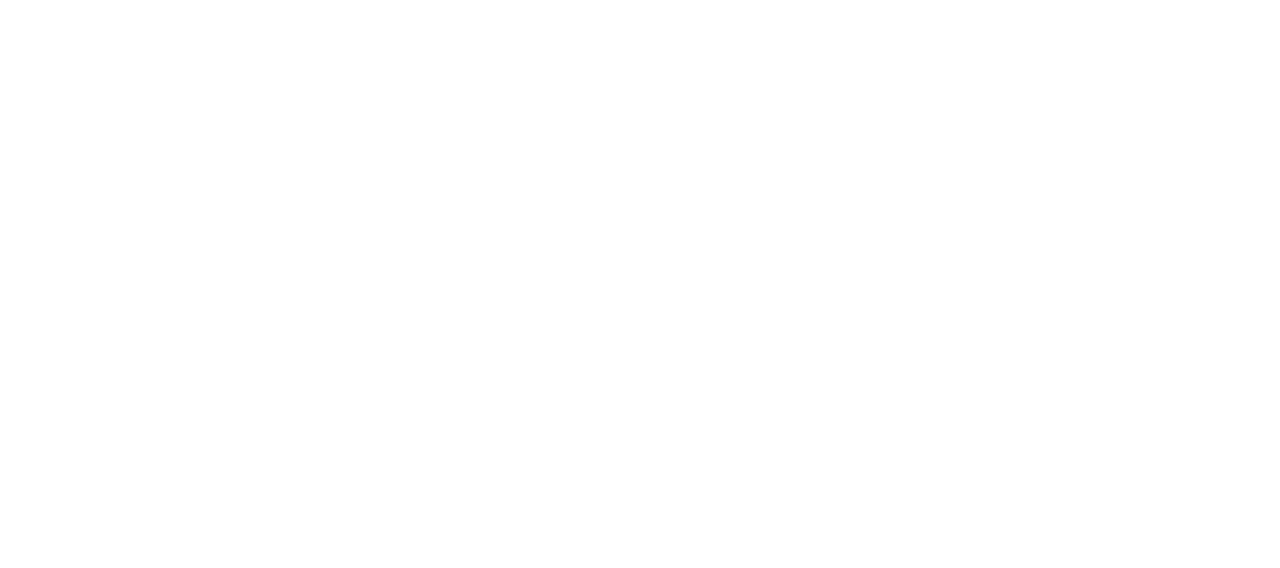
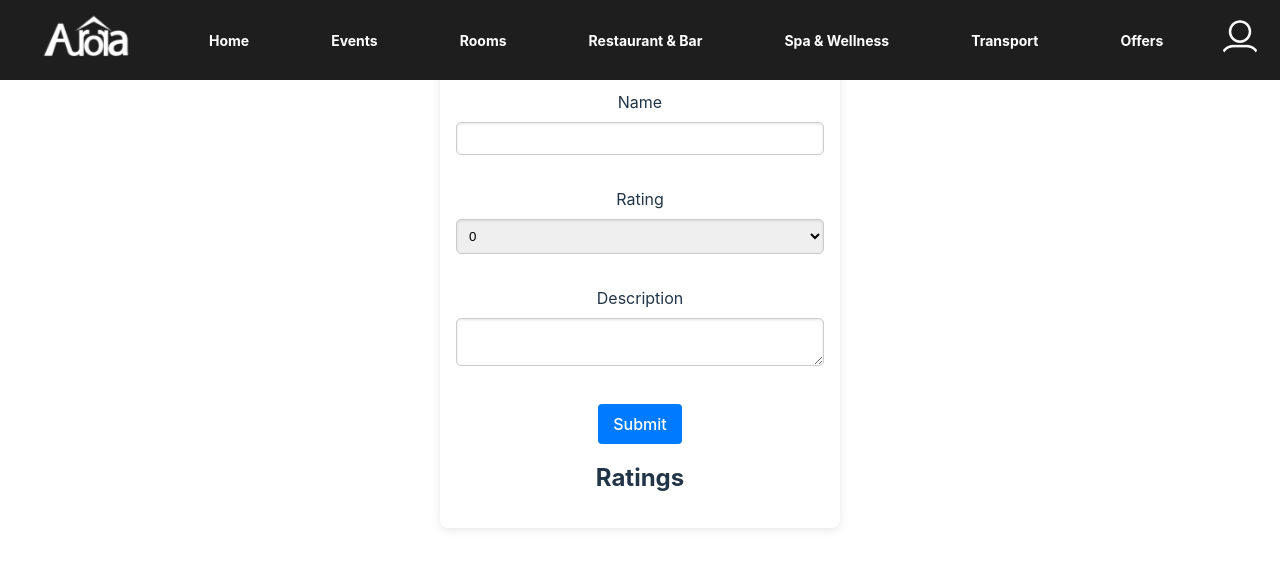
Before and after one commit to kaweesha-nethmina/Aurora, a React (Vite) app in the folder rms-client/: page /Feedbackrating in a window 1280 px wide. Before the commit this address had no page. Shown: the top 568 px of the page. Built offline with nearby package versions, Linux system fonts and the light colour scheme.

Commit message:
add rousts for guest

```diff
--- a/rms-client/package.json
+++ b/rms-client/package.json
@@ -16,7 +16,8 @@
     "react": "^18.3.1",
     "react-calendar": "^5.0.0",
     "react-dom": "^18.3.1",
-    "react-router-dom": "^6.26.1"
+    "react-router-dom": "^6.26.1",
+    "recharts": "^2.12.7"
   },
   "devDependencies": {
     "@eslint/js": "^9.9.0",
--- a/rms-client/src/App.tsx
+++ b/rms-client/src/App.tsx
@@ -61,6 +61,14 @@ import TManagerDashboard from './modules/transportation/components/ADMIN/TManage
 import TManagerHeader from './modules/transportation/components/ADMIN/TManagerHeader';
 import AddDriverForm from './modules/transportation/components/ADMIN/AddDriverForm';
 import RoomManagerDashboard from './modules/reservations/components/RoomManager/RoomMDashboard';
+import GuestProfileLoginPage from './modules/guests/components/GuestProfileLoginPage';
+import AccountDetailsTable from './modules/guests/components/AccountDetailsTable';
+import AdminView from './modules/guests/components/AdminView/AdminView';
+import FeedbackRatingPage from './modules/guests/components/FeedbackRating/FeedbackRatingPage';
+import AdminPage from './modules/transportation/components/adminPage';
+import AdminDashboard from './modules/guests/components/AdminDashboard/AdminDashboard';
+import DisplayFeedbackPage from './modules/guests/components/DisplayFeedback/DisplayFeedbackPage';
+import AdminPageG from './modules/guests/components/AdminPage/AdminPage';
 function App() {
   return (
     <BrowserRouter>
@@ -132,9 +140,22 @@ function App() {
 
 
         <Route path='/spa' element={<Spa />} />
+
+
+
+
         <Route path='/guests' element={<Guests />} />
 
 
+
+        <Route path='/login' element={<GuestProfileLoginPage />} />
+        <Route path='/loginDetails' element={<AccountDetailsTable />} />
+        <Route path='/Feedbackrating' element={<FeedbackRatingPage/>}/>
+        <Route path='/AdminpageG' element={<AdminPageG/>}/>
+        <Route path='/Dashboard' element={<AdminDashboard/>}/>
+        <Route path='/displayfeedback' element={<DisplayFeedbackPage/>}/>
+
+        <Route path='/Adminview' element={<AdminView />} />
 
 
         {/* Shuttle Service */}
--- a/rms-client/src/modules/guests/components/AdminPage/AdminPage.tsx
+++ b/rms-client/src/modules/guests/components/AdminPage/AdminPage.tsx
@@ -7,7 +7,7 @@ interface Feedback {
   comment: string;
 }
 
-const AdminPage = () => {
+const AdminPageG = () => {
   const [feedbacks, setFeedbacks] = useState<Feedback[]>([
     { id: 1, rating: 5, comment: 'Great service!' },
     { id: 2, rating: 3, comment: 'Average experience.' },
@@ -59,4 +59,4 @@ const AdminPage = () => {
   );
 };
 
-export default AdminPage;
+export default AdminPageG;
--- a/rms-client/src/modules/guests/components/FeedbackRating/FeedbackRatingPage.tsx
+++ b/rms-client/src/modules/guests/components/FeedbackRating/FeedbackRatingPage.tsx
@@ -1,5 +1,6 @@
 import React, { useState } from 'react';
 import './FeedbackRatingPage.css';
+import Header from '../../../core/components/Header';
 
 interface Rating {
   id: number;
@@ -46,6 +47,8 @@ const FeedbackRatingPage = () => {
 
   return (
     <div className="feedback-container">
+      <Header activeTab={''} />
+
       <h1 className="feedback-title">Feedback and Rating</h1>
       <form onSubmit={handleSubmit} className="feedback-form">
         <div className="feedback-field">
```
Also changed, not shown: 1 other file (tests, documents, lock files or other folders).
